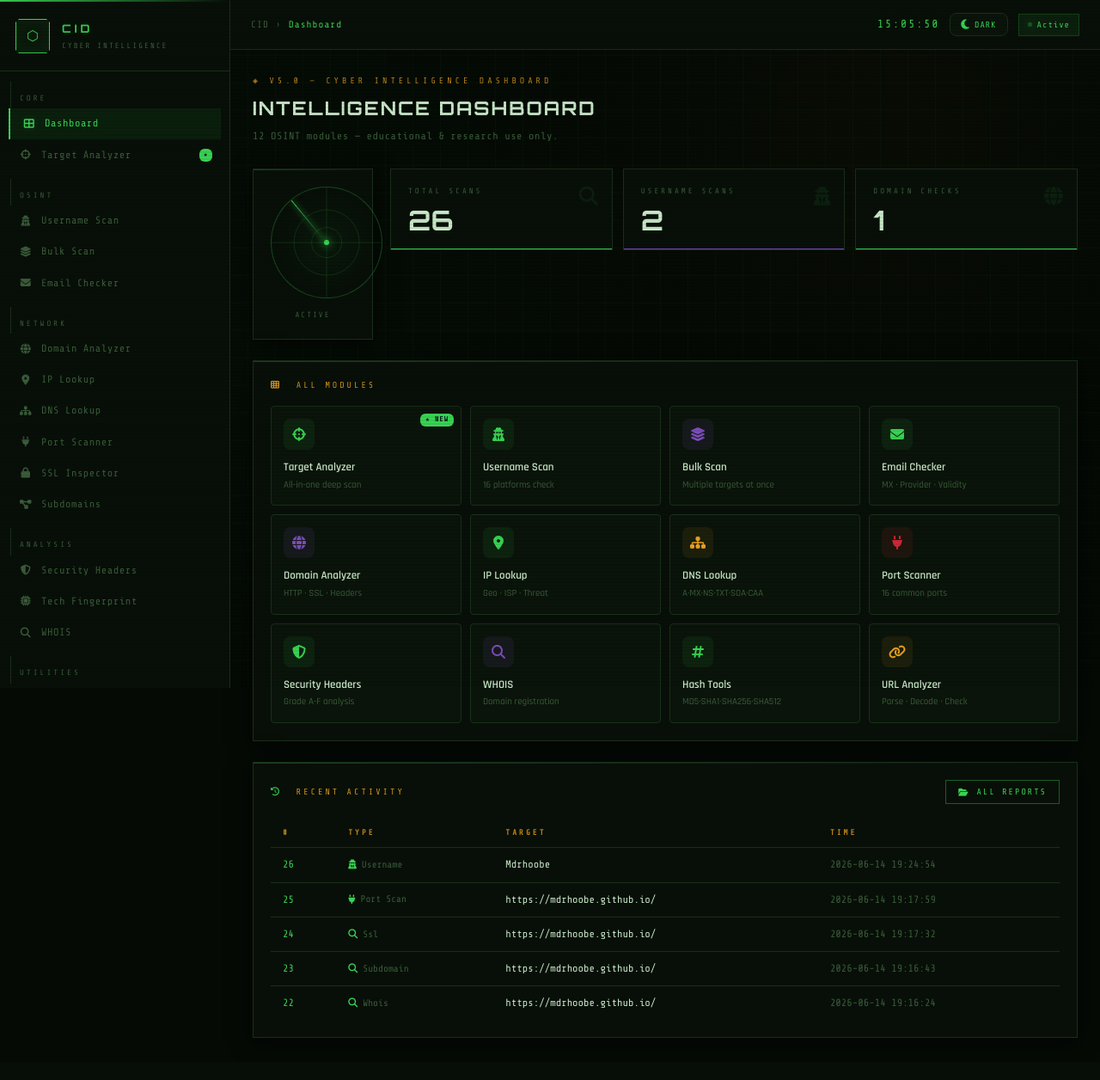
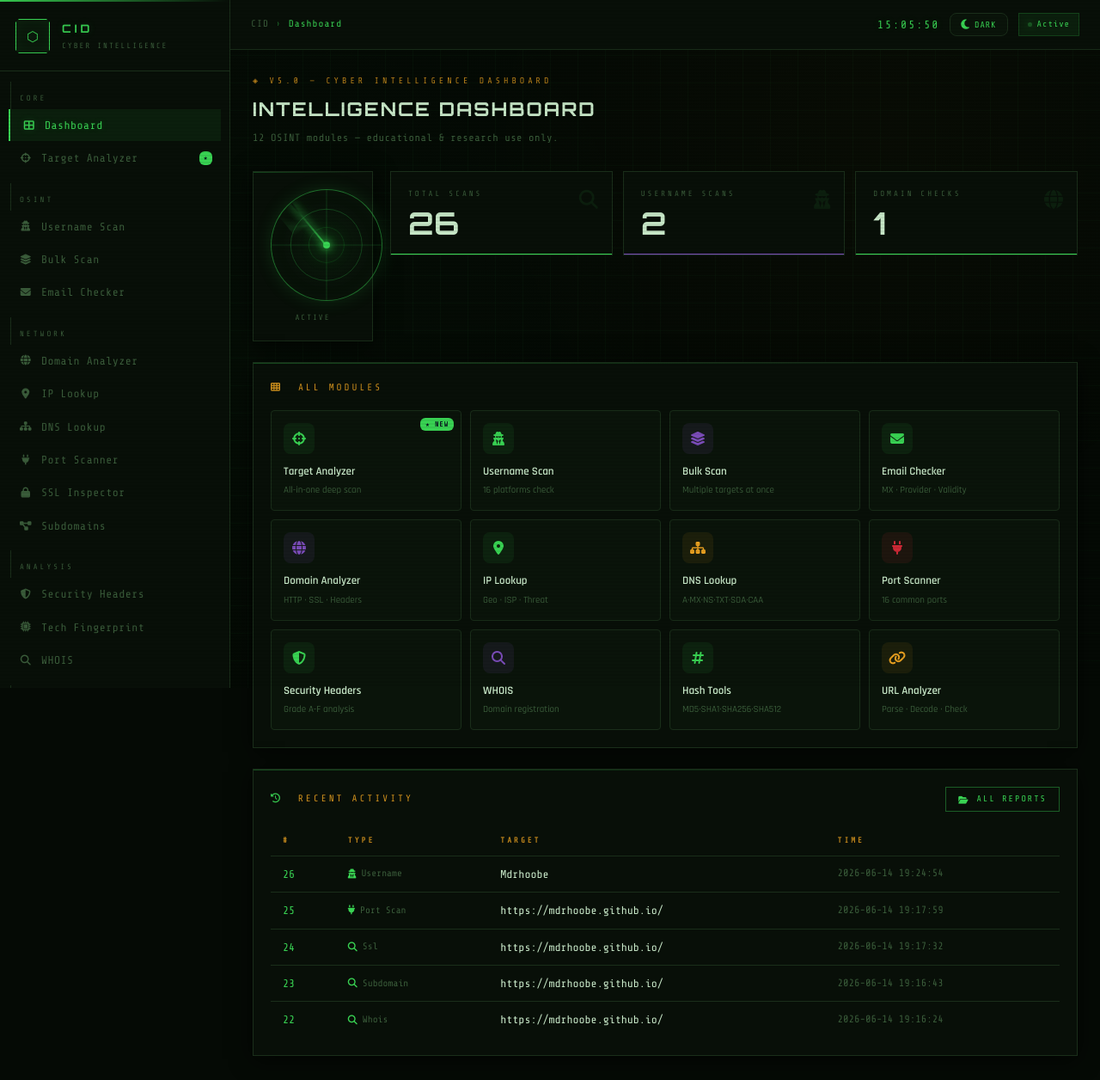
Before and after one commit to mdrhoobe/cyber-intelligence-dashboard, a Flask app: page / in a window 1280 px wide. Shown: the whole page at 86% size. Before the commit the page ends 1207 px from the top, so only its background shows below. Run offline with Flask 3, Linux system fonts and the light colour scheme; the visitor is signed in with stand-in values (Sample User, id 1); data comes from the database, SQL or seed files in the repository.

Commit message:
fix radar animation, increase font sizes

```diff
--- a/static/css/style.css
+++ b/static/css/style.css
@@ -51,12 +51,11 @@ body {
   background:  var(--bg-base);
   color:       var(--text);
   font-family: var(--font-body);
-  font-size:   15px;
+  font-size:   16px;
   font-weight: 500;
-  line-height: 1.6;
+  line-height: 1.65;
   overflow-x:  hidden;
 }
-
 /* Scanlines effect */
 body::before {
   content:    '';
@@ -183,7 +182,7 @@ body::after {
   color:           var(--text-dim);
   text-decoration: none;
   font-family:     var(--font-mono);
-  font-size:       12px;
+  font-size:       13px;
   transition:      all var(--transition);
   margin-bottom:   1px;
   border-left:     2px solid transparent;
@@ -339,7 +338,7 @@ body::after {
 
 .card-label {
   font-family:    var(--font-mono);
-  font-size:      10px;
+  font-size:      11px;
   letter-spacing: 3px;
   text-transform: uppercase;
   color:          var(--amber);
@@ -379,7 +378,7 @@ body::after {
 }
 .stat-val {
   font-family: var(--font-title);
-  font-size:   32px;
+  font-size:   36px;
   font-weight: 700;
   color:       var(--text-hi);
   line-height: 1;
@@ -498,7 +497,7 @@ select.form-input option  { background: var(--bg-card); }
   padding:       10px 14px;
   border-bottom: 1px solid var(--border);
   font-family:   var(--font-mono);
-  font-size:     12px;
+  font-size:     13px;
   color:         var(--text);
   vertical-align: middle;
 }
@@ -608,44 +607,115 @@ select.form-input option  { background: var(--bg-card); }
   width:         130px;
   height:        130px;
   border-radius: 50%;
-  border:        1px solid rgba(57,211,83,.3);
+  border:        1px solid rgba(57,211,83,.5);
   position:      relative;
   overflow:      hidden;
-  background:    radial-gradient(circle, rgba(57,211,83,.05) 0%, transparent 70%);
-  margin:        0 auto;
+  background:    radial-gradient(circle,
+    rgba(57,211,83,.08) 0%,
+    rgba(57,211,83,.03) 40%,
+    transparent 70%);
+  margin: 0 auto;
+  box-shadow: 0 0 20px rgba(57,211,83,.15),
+              inset 0 0 20px rgba(57,211,83,.05);
 }
-.radar::before, .radar::after {
+.radar::before {
+  content:       '';
+  position:      absolute;
+  border:        1px solid rgba(57,211,83,.25);
+  border-radius: 50%;
+  top:50%; left:50%;
+  width: 66%; height: 66%;
+  transform: translate(-50%,-50%);
+}
+.radar::after {
   content:       '';
   position:      absolute;
   border:        1px solid rgba(57,211,83,.15);
   border-radius: 50%;
   top:50%; left:50%;
-  transform:     translate(-50%,-50%);
+  width: 33%; height: 33%;
+  transform: translate(-50%,-50%);
 }
-.radar::before { width:60%; height:60%; }
-.radar::after  { width:28%; height:28%; }
 .radar-sweep {
   position:        absolute;
-  top:50%; left:50%;
-  width:50%; height:1px;
+  top:    50%;
+  left:   50%;
+  width:  50%;
+  height: 2px;
   transform-origin: left center;
-  background:      linear-gradient(90deg, transparent, var(--green));
-  animation:       radar-spin 2.5s linear infinite;
-  box-shadow:      0 0 6px var(--green);
+  background: linear-gradient(90deg,
+    rgba(57,211,83,.9),
+    rgba(57,211,83,.4) 60%,
+    transparent);
+  animation: radar-spin 2.5s linear infinite;
+  box-shadow: 0 0 8px var(--green),
+              0 0 16px rgba(57,211,83,.5);
+  border-radius: 0 2px 2px 0;
+}
+/* Sweep trail effect */
+.radar-sweep::after {
+  content:  '';
+  position: absolute;
+  top:    -20px;
+  left:   0;
+  width:  100%;
+  height: 40px;
+  background: conic-gradient(
+    from 0deg,
+    transparent 0deg,
+    rgba(57,211,83,.12) 30deg,
+    transparent 60deg
+  );
+  transform-origin: left center;
 }
 .radar-dot {
   position:      absolute;
-  width:         6px; height:6px;
+  width:         8px; height: 8px;
   border-radius: 50%;
   background:    var(--green);
-  top:50%; left:50%;
+  top:  50%; left: 50%;
   transform:     translate(-50%,-50%);
-  box-shadow:    0 0 10px var(--green), 0 0 20px var(--green-glow);
+  box-shadow:
+    0 0 6px  var(--green),
+    0 0 14px var(--green),
+    0 0 28px rgba(57,211,83,.6);
+  animation: dot-pulse 2s ease infinite;
+  z-index: 2;
 }
-.radar-h { position:absolute; width:100%; height:1px; background:rgba(57,211,83,.15); top:50%; transform:translateY(-50%); }
-.radar-v { position:absolute; height:100%; width:1px; background:rgba(57,211,83,.15); left:50%; transform:translateX(-50%); }
-@keyframes radar-spin { to { transform:rotate(360deg); } }
+@keyframes dot-pulse {
+  0%,100% { box-shadow: 0 0 6px var(--green), 0 0 14px var(--green); }
+  50%     { box-shadow: 0 0 10px var(--green), 0 0 24px var(--green), 0 0 40px rgba(57,211,83,.4); }
+}
+.radar-h {
+  position:  absolute;
+  width:     100%; height: 1px;
+  background: rgba(57,211,83,.2);
+  top: 50%; transform: translateY(-50%);
+}
+.radar-v {
+  position:  absolute;
+  height:    100%; width: 1px;
+  background: rgba(57,211,83,.2);
+  left: 50%; transform: translateX(-50%);
+}
+@keyframes radar-spin { to { transform: rotate(360deg); } }
 
+/* Random blips on radar */
+.radar-blip {
+  position:      absolute;
+  width:         4px; height: 4px;
+  border-radius: 50%;
+  background:    var(--green);
+  box-shadow:    0 0 6px var(--green);
+  animation:     blip-fade 3s ease infinite;
+}
+.radar-blip:nth-child(1) { top: 30%; left: 65%; animation-delay: 0.8s; }
+.radar-blip:nth-child(2) { top: 60%; left: 30%; animation-delay: 1.8s; }
+.radar-blip:nth-child(3) { top: 20%; left: 40%; animation-delay: 0.3s; }
+@keyframes blip-fade {
+  0%,100% { opacity:0; transform:scale(0); }
+  50%     { opacity:1; transform:scale(1); }
+}
 /* ── Loading ─────────────────────────────────── */
 .loading-overlay {
   display:        none;
@@ -802,7 +872,7 @@ body.light::before { opacity:.15; }
   .summary-row{grid-template-columns:repeat(2,1fr)}
   .readout-grid{grid-template-columns:1fr}
   .platforms-grid{grid-template-columns:repeat(2,1fr)}
-  .page-title{font-size:17px}
+  .page-title{font-size:24px}
 }
 @media(max-width:520px){
   .platforms-grid{grid-template-columns:1fr}
--- a/templates/dashboard.html
+++ b/templates/dashboard.html
@@ -11,10 +11,15 @@
 <!-- Stats -->
 <div style="display:grid;grid-template-columns:140px 1fr;gap:20px;margin-bottom:24px;align-items:start;">
   <div class="card" style="padding:20px;text-align:center;">
-    <div class="radar">
-      <div class="radar-h"></div><div class="radar-v"></div>
-      <div class="radar-sweep"></div><div class="radar-dot"></div>
-    </div>
+<div class="radar">
+  <div class="radar-h"></div>
+  <div class="radar-v"></div>
+  <div class="radar-sweep"></div>
+  <div class="radar-dot"></div>
+  <div class="radar-blip"></div>
+  <div class="radar-blip"></div>
+  <div class="radar-blip"></div>
+</div>
     <div style="font-family:var(--font-mono);font-size:9px;color:var(--text-dim);letter-spacing:2px;margin-top:12px;">ACTIVE</div>
   </div>
   <div style="display:grid;grid-template-columns:repeat(3,1fr);gap:12px;">
```
